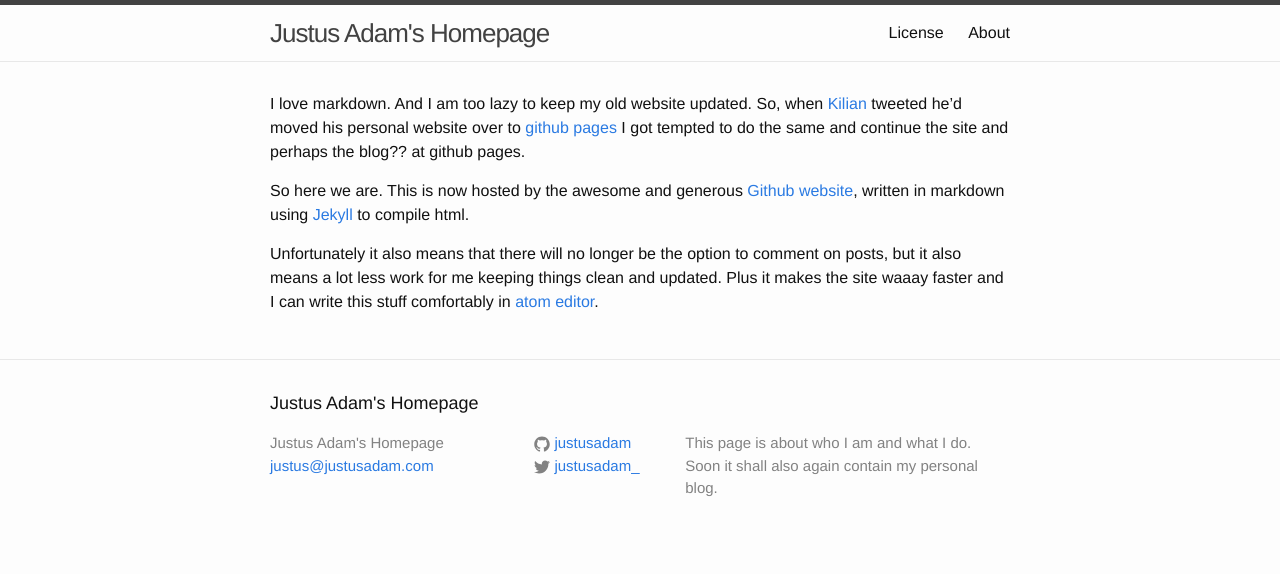
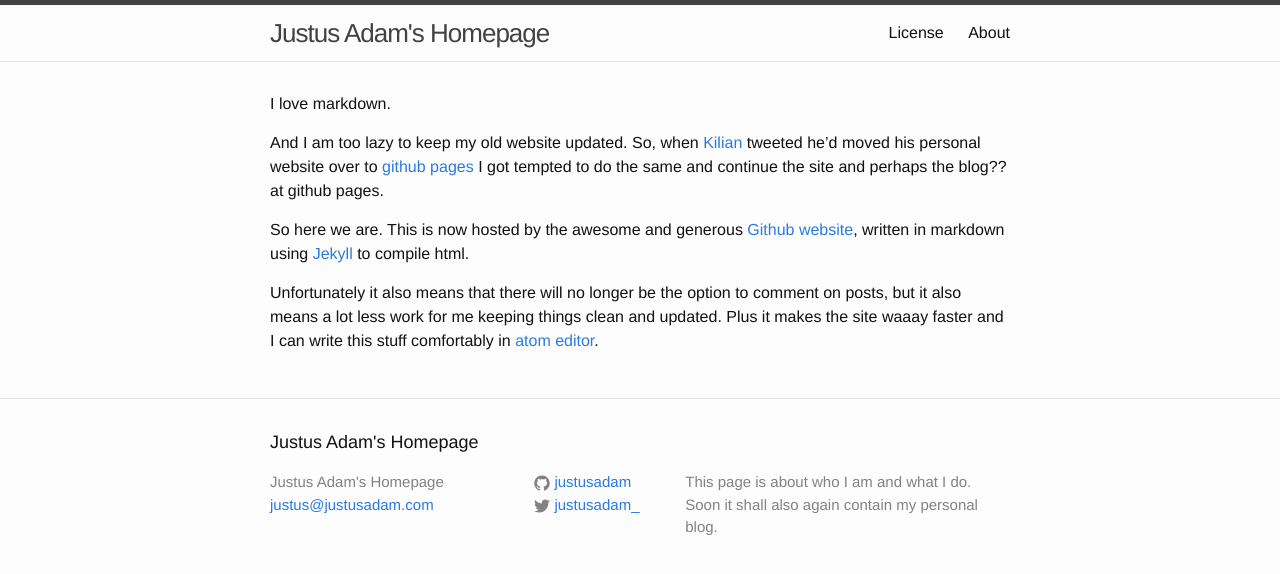
Before and after one commit to JustusAdam/justusadam.github.io, a Jekyll site: the page built from _posts/2015-04-16-initial-post.md, in a window 1280 px wide. Shown: the top 574 px of the page. Built offline with Jekyll 4.4.1, drawn with Linux system fonts in a browser that asks for light colours; some of the changed lines change nothing that is shown.

```diff
--- a/_posts/2015-04-16-initial-post.md
+++ b/_posts/2015-04-16-initial-post.md
@@ -1,9 +1,11 @@
 ---
 title: "initial post"
-categories: markdown update new this_page
+categories: update
 ---
 
-I love markdown. And I am too lazy to keep my old website updated. So, when
+I love markdown.
+
+And I am too lazy to keep my old website updated. So, when
 [Kilian](//kilian.io) tweeted he'd moved his personal website over to
 [github pages](//pages.github.io) I got tempted to do the same and continue the
 site and perhaps the blog?? at github pages.
```
